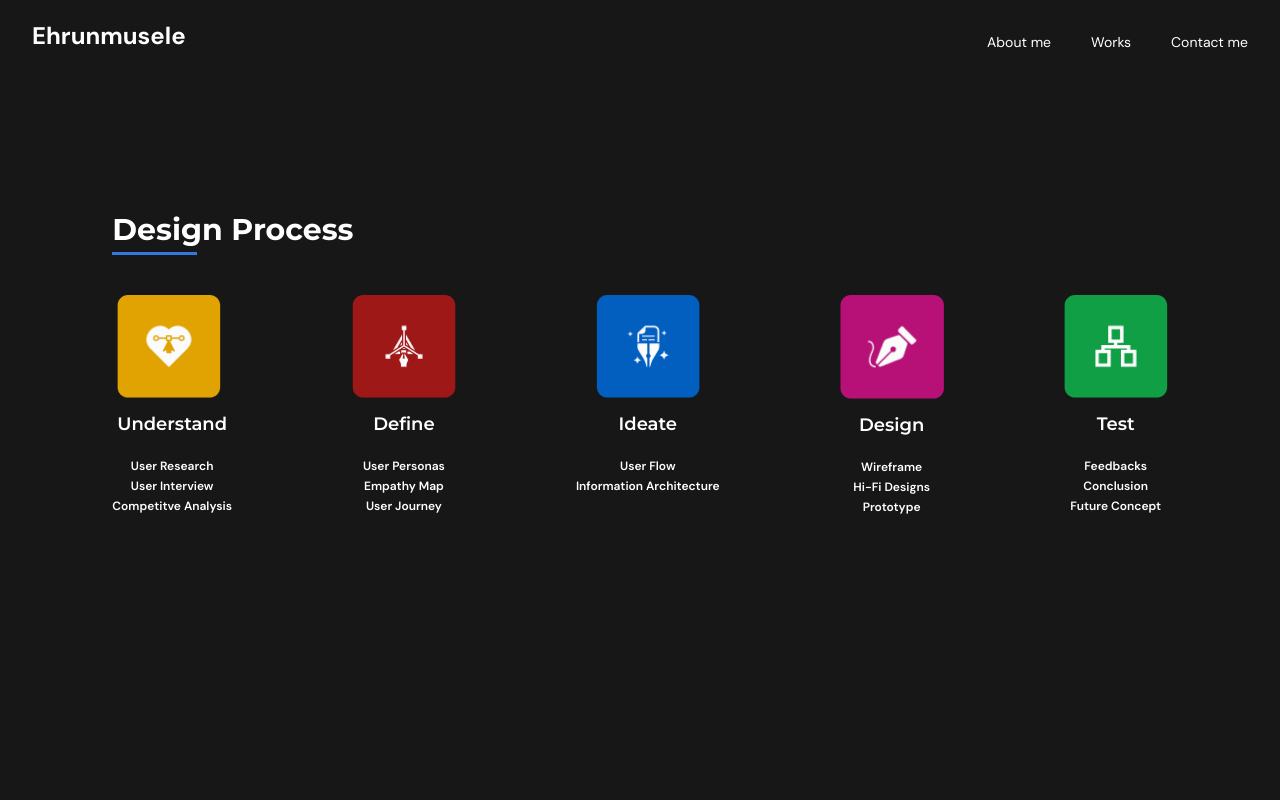
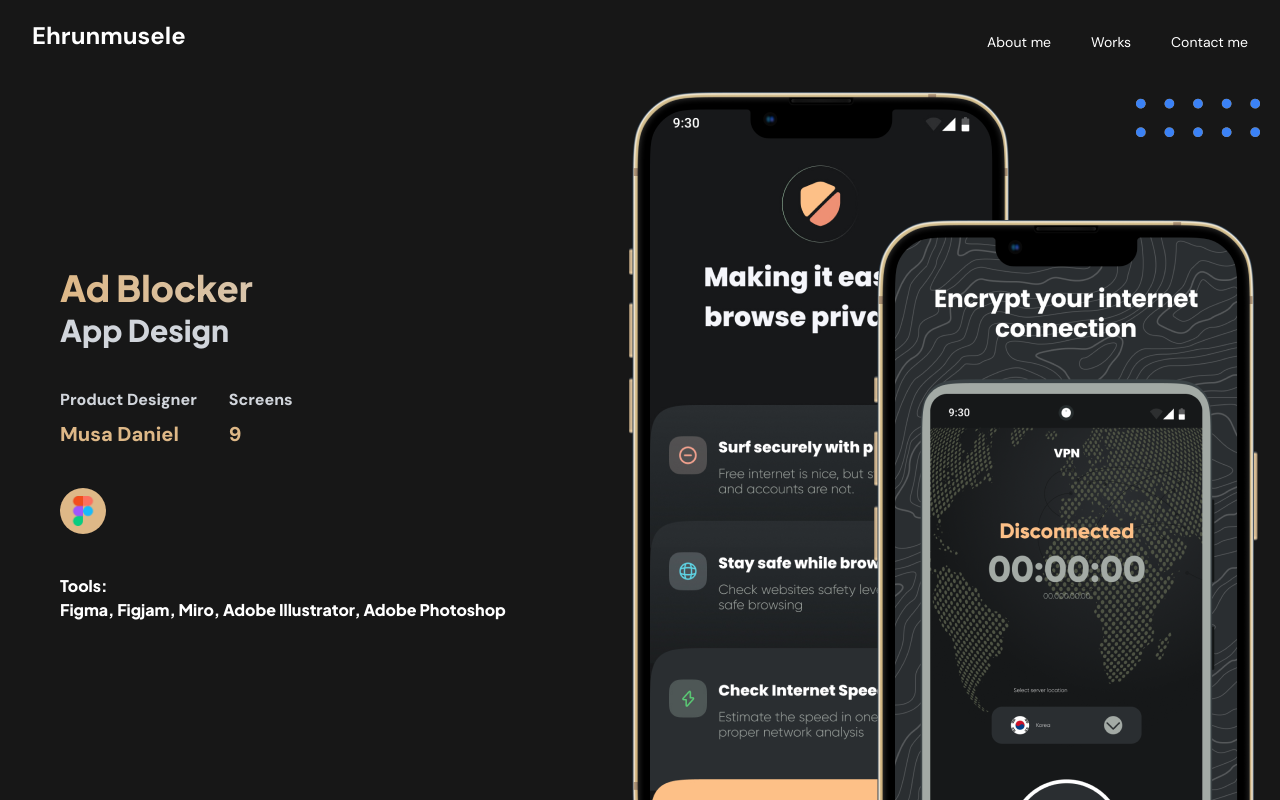
Before and after one commit to VirtuousTechies/musa-daniel, a React (Vite) app in the folder musa-daniel/: page /works/adBlocker in a window 1280 px wide. Shown: the top 800 px of the page. Built offline with nearby package versions, Linux system fonts and the light colour scheme.

Commit message:
Added the html, images for the first section of the add blocker body component and styled it

```diff
--- a/musa-daniel/src/Components/AdBlockerBody.jsx
+++ b/musa-daniel/src/Components/AdBlockerBody.jsx
@@ -1,10 +1,39 @@
 import React from 'react'
 import DesignProcess from './DesignProcess'
+import { adBlockerMainOne, adBlockerMainTwo, dotDesign, figma } from '../Data'
 
 export default function AdBlockerBody() {
   return (
     <section className='flex flex-col space-y-10 justify-center items-center w-full'>
-      <section></section>
+      <section className='flex flex-row justify-between w-full px-5'>
+        <div className='flex flex-col space-y-10 pt-44 pl-10'>
+          <div className='flex flex-col space-y-1'>
+            <h2 className='bg-gradient-to-r font-four text-4xl font-extrabold text-transparent
+            bg-clip-text to-gray-300 from-[#deb887]'>Ad Blocker</h2>
+            <p className='font-four text-3xl font-extrabold text-gray-300 '>App Design</p>
+          </div>
+          <div className='flex flex-row space-x-8'>
+            <p className='flex flex-col space-y-2 font-four font-extrabold'>
+              <span className='text-base text-gray-300'>Product Designer</span>
+              <span className='text-xl text-[#deb887]'>Musa Daniel</span>
+            </p>
+            <p className='flex flex-col space-y-2 font-four font-extrabold'>
+              <span className='text-base text-gray-300'>Screens</span>
+              <span className='text-xl text-[#deb887]'>9</span>
+            </p>
+          </div>
+          <div className='rounded-full p-2 bg-[#deb887] w-max'>
+            <img src={figma} alt="figma" className='mx-auto w-[30px]'/>
+          </div>
+          <p className='font-four font-extrabold'>Tools: <br /> Figma, Figjam, Miro, Adobe Illustrator, Adobe Photoshop</p>
+        </div>
+        <figure className='relative'>
+          <img src={adBlockerMainOne} alt="main-one" className='md:w-[60%] lg:w-full'/>
+          <img src={adBlockerMainTwo} alt="main-two" className='absolute top-32
+          left-[15.3rem] md:w-[60%] lg:w-full' />
+        </figure>
+        <img src={dotDesign} alt="dot-design" className='self-start' />
+      </section>
       <section></section>
       <section></section>
       <DesignProcess />
--- a/musa-daniel/src/Components/DesignProcess.jsx
+++ b/musa-daniel/src/Components/DesignProcess.jsx
@@ -3,7 +3,7 @@ import { designProcess } from '../Data/demo'
 
 export default function DesignProcess() {
   return (
-    <section className='flex flex-col space-y-10'>
+    <section className='flex flex-col space-y-20'>
         <div className='flex flex-col space-y-1'>
             <h2 className='font-three font-bold text-3xl'>Design Process</h2>
             <div className='bg-[#3676E0] w-[85px] h-[3px]'></div>
--- a/musa-daniel/src/Data/index.jsx
+++ b/musa-daniel/src/Data/index.jsx
@@ -21,3 +21,8 @@ export {default as design} from './images/main/design.png'
 export {default as test} from './images/main/test.png'
 
 export {default as dotDesign} from './images/main/dot-design.png'
+
+export {default as adBlockerMainOne} from './images/ad-blocker/ad-blocker-main-one.png'
+export {default as adBlockerMainTwo} from './images/ad-blocker/ad-blocker-main-two.png'
+
+export {default as figma} from './images/food-app/figma.png'
```
Also changed, not shown: musa-daniel/src/Data/images/food-app/figma.png, musa-daniel/src/Data/images/main/dot-design.png.
